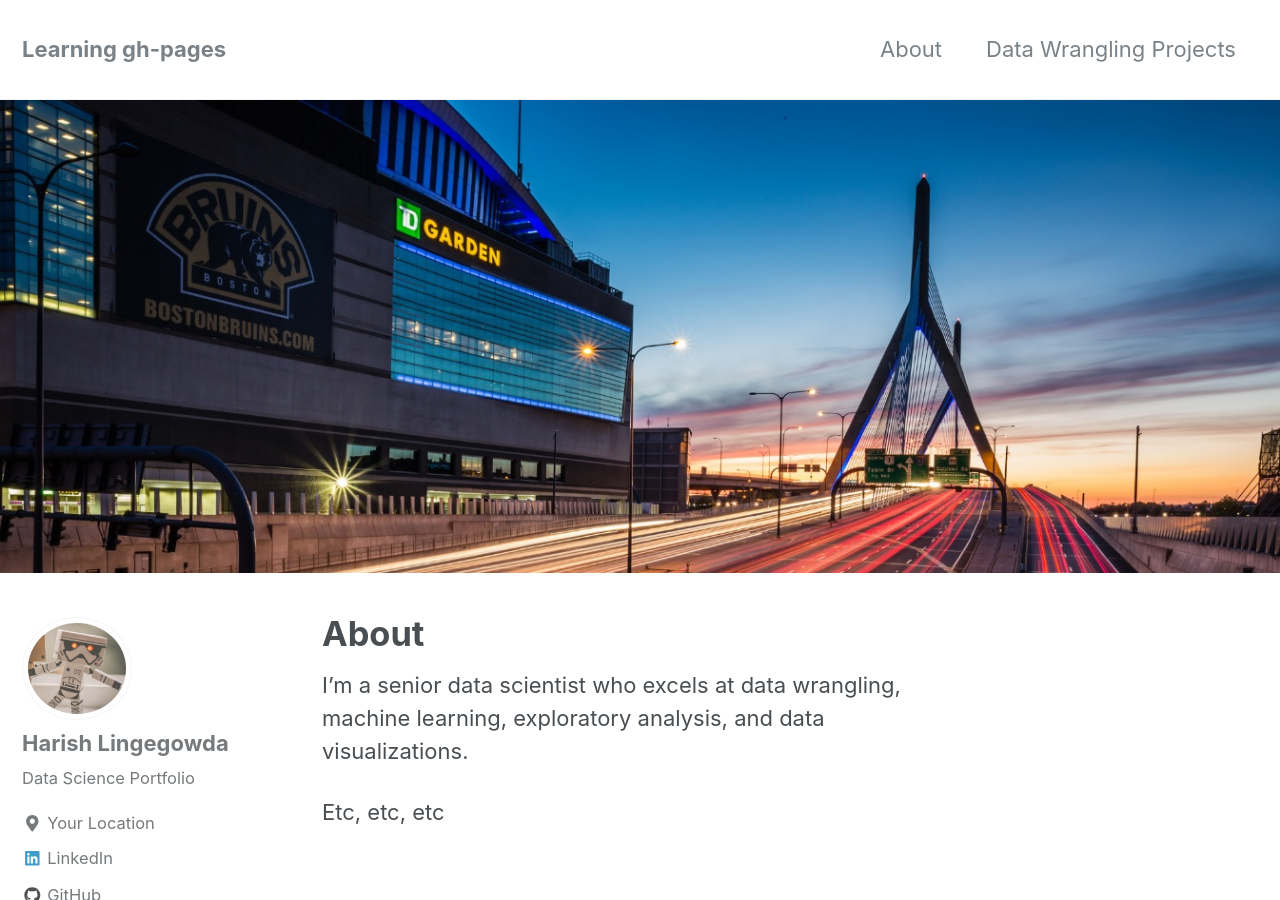
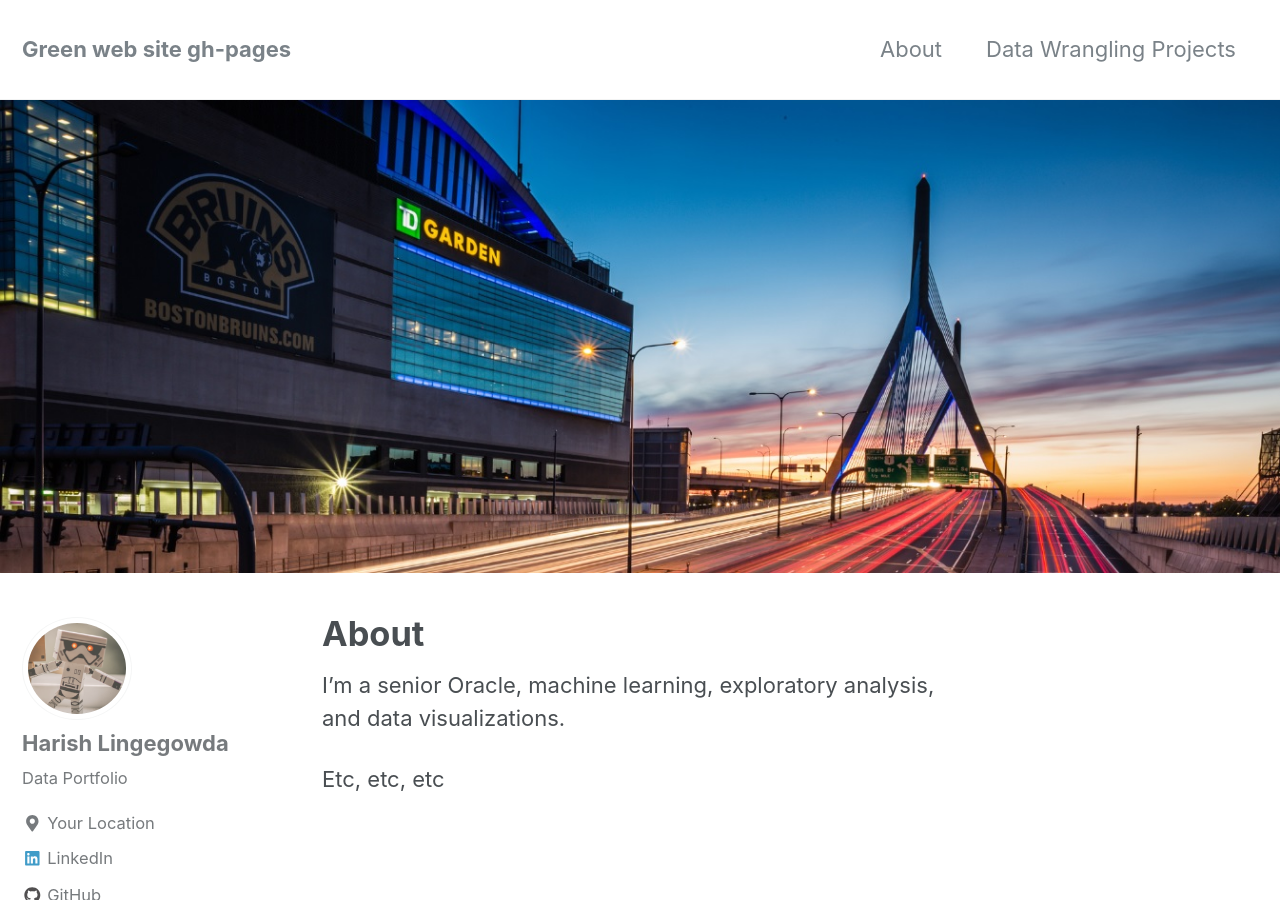
Before and after one commit to Harishl19/harishl19.github.io, a Jekyll site: the page built from _pages/about.md, in a window 1280 px wide and 900 px high. Built offline with Jekyll 4.4.1, drawn with Linux system fonts in a browser that asks for light colours; nearby versions of some CDN libraries.

```diff
--- a/_config.yml
+++ b/_config.yml
@@ -9,7 +9,7 @@ minimal_mistakes_skin    : "default" # "air", "aqua", "contrast", "dark", "dirt"
 
 # Site Settings
 locale                   : "en-US"
-title                    : "Learning gh-pages"
+title                    : "Green web site gh-pages"
 title_separator          : "-"
 name                     : "Harish Lingegowda"
 description              : "Data Portfolio"
@@ -86,7 +86,7 @@ analytics:
 author:
   name             : "Harish Lingegowda"
   avatar           : "/images/bio-pic-2.jpg" # path of avatar image, e.g. "/assets/images/bio-photo.jpg"
-  bio              : "Data Science Portfolio"
+  bio              : "Data Portfolio"
   location         : "Your Location"
   email            :
   uri              :
--- a/_pages/about.md
+++ b/_pages/about.md
@@ -5,6 +5,6 @@ header:
   image: "/images/zakim.jpg"
 ---
 
-I'm a senior data scientist who excels at data wrangling, machine learning, exploratory analysis, and data visualizations.
+I'm a senior Oracle, machine learning, exploratory analysis, and data visualizations.
 
 Etc, etc, etc
```
Also changed, not shown: _pages/machinelearning.md (+1 -1 lines), _posts/2018-01-28-perceptron.md (+1 -1 lines).
